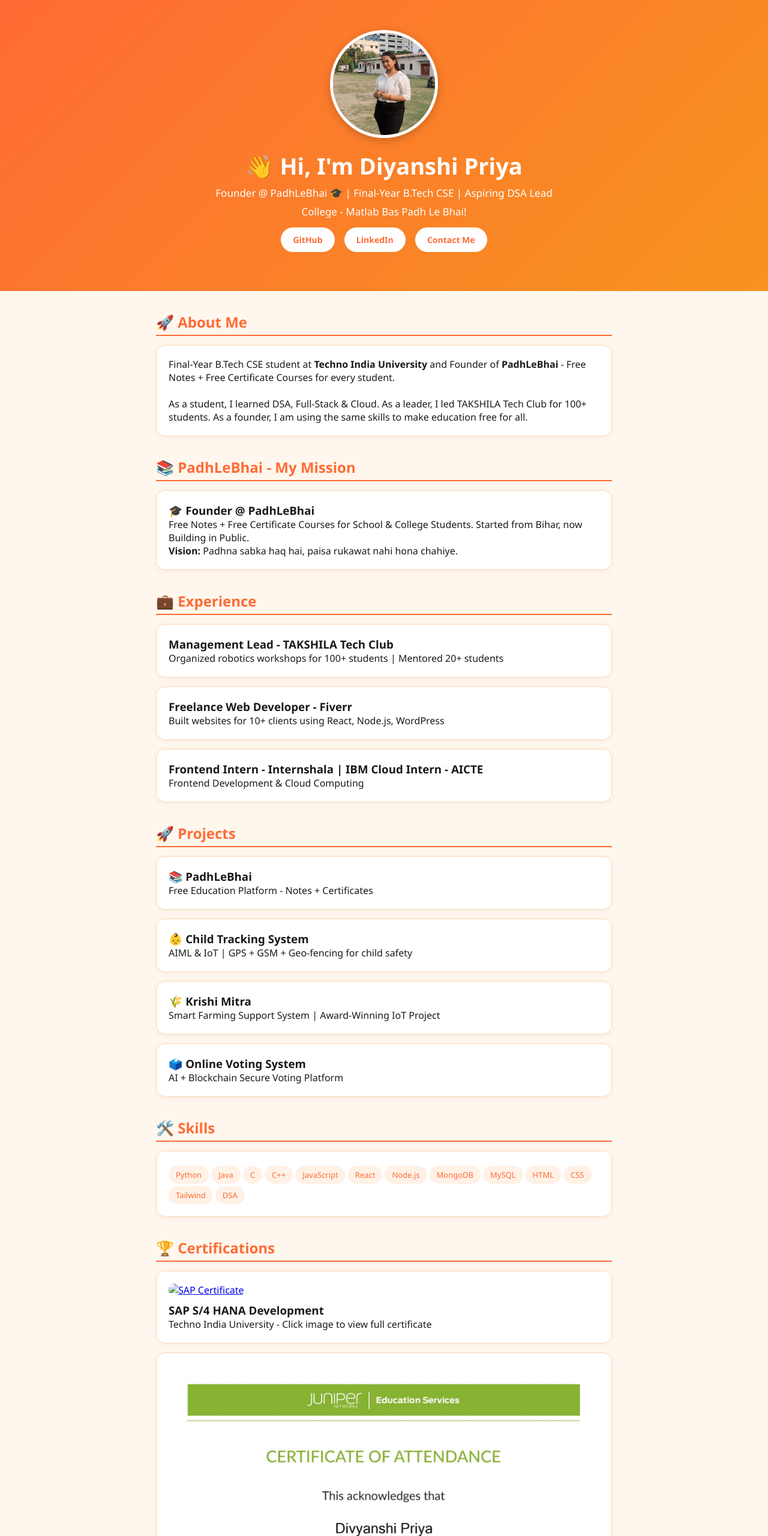
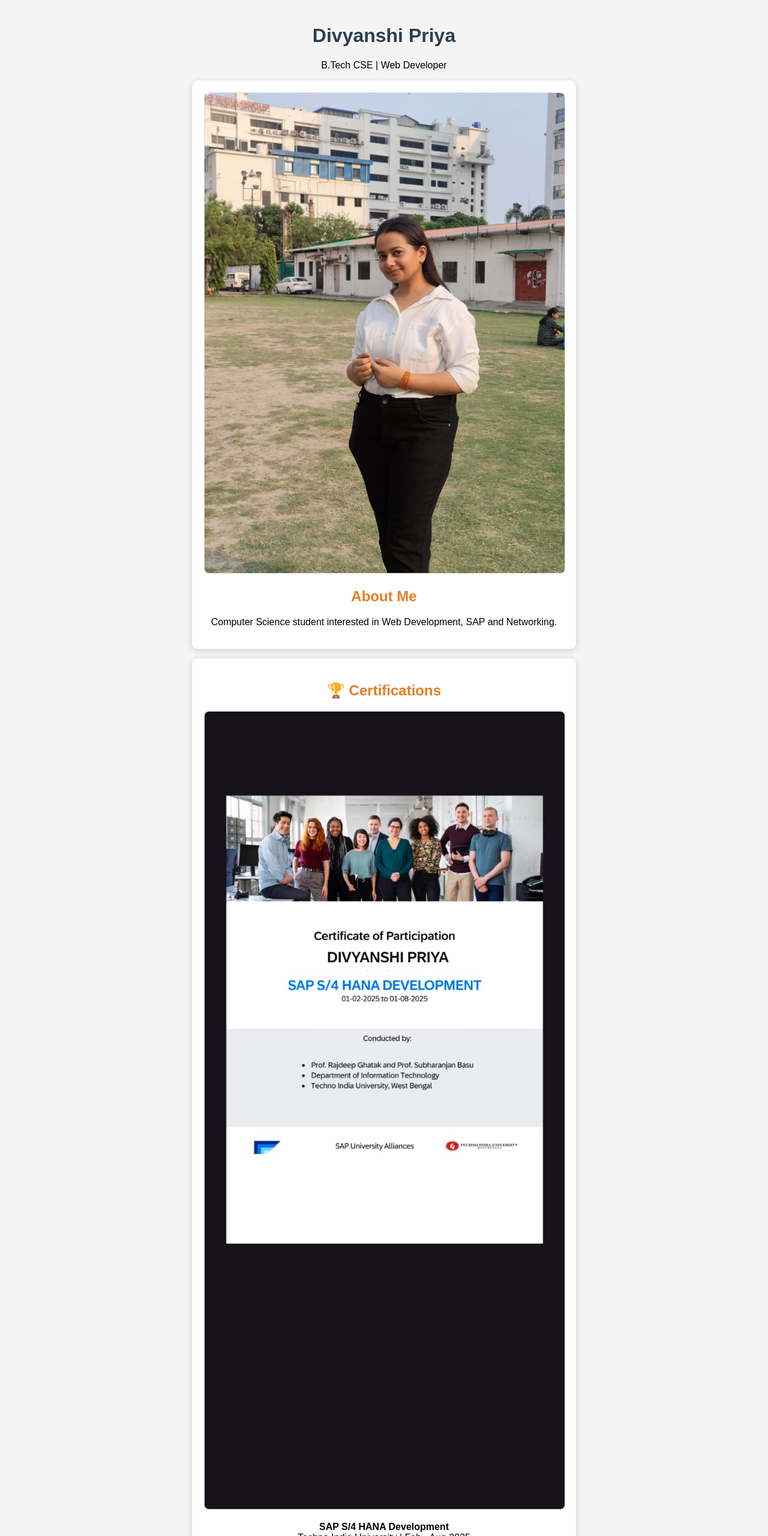
Before and after one commit to divyanshipriya8/protfolio, a plain HTML site: page index.html in a window 1280 px wide. Shown: the top 2560 px of the page at 60% size. Drawn offline with Linux system fonts and the light colour scheme.

Commit message:
Update index.html

```diff
--- a/index.html
+++ b/index.html
@@ -1,105 +1,56 @@
 <!DOCTYPE html>
-<html lang="en">
+<html>
 <head>
-<meta charset="UTF-8">
-<meta name="viewport" content="width=device-width, initial-scale=1.0">
-<title>Diyanshi Priya | Founder @ PadhLeBhai</title>
+<title>Divyanshi Priya - Portfolio</title>
 <style>
-*{margin:0;padding:0;box-sizing:border-box;font-family:'Segoe UI',sans-serif}
-body{background:#fff7ed;color:#1a1a1a}
-header{text-align:center;padding:50px 20px;background:linear-gradient(135deg,#ff6b35,#f7931e);color:white}
-header img{width:180px;height:180px;border-radius:50%;object-fit:cover;border:5px solid white;box-shadow:0 4px 15px rgba(0,0,0,0.2)}
-header h1{font-size:38px;margin-top:15px}
-header p{font-size:17px;margin-top:8px}
-.btn{display:inline-block;margin:15px 6px;padding:11px 20px;background:white;color:#ff6b35;border-radius:30px;text-decoration:none;font-weight:bold;font-size:14px}
-section{max-width:800px;margin:35px auto;padding:0 20px}
-h2{color:#ff6b35;margin-bottom:15px;border-bottom:2px solid #ff6b35;padding-bottom:5px}
-.card{background:#fff;border:1px solid #ffd8b3;padding:20px;border-radius:15px;margin-bottom:15px;box-shadow:0 2px 10px rgba(0,0,0,0.05)}
-.card img{width:100%;border-radius:10px;margin-bottom:10px}
-.tag{display:inline-block;background:#fff1e6;color:#ff6b35;padding:6px 12px;border-radius:20px;font-size:13px;margin:4px 4px 0 0}
-footer{text-align:center;padding:30px;background:#1a1a1a;color:white}
-footer a{color:#ff9a5a;text-decoration:none}
+body{font-family:Arial;background:#f4f4f4;margin:0;padding:20px;text-align:center}
+h1{color:#2c3e50}
+.card{background:white;padding:20px;margin:15px auto;max-width:600px;border-radius:10px;box-shadow:0 2px 8px #ccc}
+img{width:100%;border-radius:8px;border:1px solid #ddd}
+h2{color:#e67e22}
 </style>
 </head>
 <body>
 
-<header>
-<img src="me.jpeg" alt="Diyanshi Priya">
-<h1>👋 Hi, I'm Diyanshi Priya</h1>
-<p>Founder @ PadhLeBhai 🎓 | Final-Year B.Tech CSE | Aspiring DSA Lead</p>
-<p>College - Matlab Bas Padh Le Bhai!</p>
-<a class="btn" href="https://github.com/divyanshipriya08">GitHub</a>
-<a class="btn" href="https://www.linkedin.com/in/divyanshi-priya">LinkedIn</a>
-<a class="btn" href="mailto:divyanshikaushik.8@gmail.com">Contact Me</a>
-</header>
+<h1>Divyanshi Priya</h1>
+<p>B.Tech CSE | Web Developer</p>
 
-<section>
-<h2>🚀 About Me</h2>
 <div class="card">
-<p>Final-Year B.Tech CSE student at <b>Techno India University</b> and Founder of <b>PadhLeBhai</b> - Free Notes + Free Certificate Courses for every student.</p><br>
-<p>As a student, I learned DSA, Full-Stack & Cloud. As a leader, I led TAKSHILA Tech Club for 100+ students. As a founder, I am using the same skills to make education free for all.</p>
+<img src="me.jpeg">
+<h2>About Me</h2>
+<p>Computer Science student interested in Web Development, SAP and Networking.</p>
 </div>
-</section>
 
-<section>
-<h2>📚 PadhLeBhai - My Mission</h2>
 <div class="card">
-<h3>🎓 Founder @ PadhLeBhai</h3>
-<p>Free Notes + Free Certificate Courses for School & College Students. Started from Bihar, now Building in Public.</p>
-<p><b>Vision:</b> Padhna sabka haq hai, paisa rukawat nahi hona chahiye.</p>
+<h2>🏆 Certifications</h2>
+
+<img src="sapcertificate.jpeg">
+<p><b>SAP S/4 HANA Development</b><br>Techno India University | Feb - Aug 2025</p>
+<hr><br>
+
+<img src="junos.jpeg">
+<p><b>JNCIA - Juniper Networks</b></p>
+<hr><br>
+
+<img src="networking.jpeg">
+<p><b>Getting Started with Networking</b></p>
+<hr><br>
+
+<img src="networkingvirtual.jpeg">
+<p><b>Networking Virtual Internship</b><br>AICTE & EduSkills | Sep - Nov 2023</p>
 </div>
-</section>
 
-<section>
-<h2>💼 Experience</h2>
-<div class="card"><h3>Management Lead - TAKSHILA Tech Club</h3><p>Organized robotics workshops for 100+ students | Mentored 20+ students</p></div>
-<div class="card"><h3>Freelance Web Developer - Fiverr</h3><p>Built websites for 10+ clients using React, Node.js, WordPress</p></div>
-<div class="card"><h3>Frontend Intern - Internshala | IBM Cloud Intern - AICTE</h3><p>Frontend Development & Cloud Computing</p></div>
-</section>
+<div class="card">
+<h2>Projects</h2>
+<img src="projectscreenshot.jpeg">
+<p>Inventory Management System - SAP Project</p>
+</div>
 
-<section>
-<h2>🚀 Projects</h2>
-<div class="card"><h3>📚 PadhLeBhai</h3><p>Free Education Platform - Notes + Certificates</p></div>
-<div class="card"><h3>👶 Child Tracking System</h3><p>AIML & IoT | GPS + GSM + Geo-fencing for child safety</p></div>
-<div class="card"><h3>🌾 Krishi Mitra</h3><p>Smart Farming Support System | Award-Winning IoT Project</p></div>
-<div class="card"><h3>🗳️ Online Voting System</h3><p>AI + Blockchain Secure Voting Platform</p></div>
-</section>
-
-<section>
-<h2>🛠️ Skills</h2>
 <div class="card">
-<span class="tag">Python</span><span class="tag">Java</span><span class="tag">C</span><span class="tag">C++</span><span class="tag">JavaScript</span><span class="tag">React</span><span class="tag">Node.js</span><span class="tag">MongoDB</span><span class="tag">MySQL</span><span class="tag">HTML</span><span class="tag">CSS</span><span class="tag">Tailwind</span><span class="tag">DSA</span>
+<h2>Contact</h2>
+<p>divyanshipriya08@gmail.com</p>
+<p><a href="https://github.com/divyanshipriya08">GitHub</a> | <a href="https://www.linkedin.com/in/divyanshipriya08">LinkedIn</a></p>
 </div>
-</section>
-
-<section>
-<h2>🏆 Certifications</h2>
-<div class="card">
-<a href="sapcertificate.jpg" target="_blank"><img src="sapcertificate.jpg" alt="SAP Certificate"></a>
-<h3>SAP S/4 HANA Development</h3>
-<p>Techno India University - Click image to view full certificate</p>
-</div>
-<div class="card">
-<a href="junos.jpeg" target="_blank"><img src="junos.jpeg" alt="JNCIA Certificate"></a>
-<h3>JNCIA - Juniper Networks</h3>
-<p>Juniper Networks Certification</p>
-</div>
-<div class="card">
-<a href="networking.jpeg" target="_blank"><img src="networking.jpeg" alt="Networking Certificate"></a>
-<h3>Getting Started with Networking</h3>
-<p>Juniper Networks</p>
-</div>
-<div class="card">
-<a href="networkingvirtual.jpg" target="_blank"><img src="networkingvirtual.jpg" alt="Networking Virtual Internship"></a>
-<h3>Networking Virtual Internship</h3>
-<p>AICTE & EduSkills</p>
-</div>
-</section>
-
-<footer>
-<p>Made with ❤️ by Diyanshi Priya | Founder @ PadhLeBhai</p>
-<p><a href="https://github.com/divyanshipriya08">GitHub</a> | <a href="https://www.linkedin.com/in/divyanshi-priya">LinkedIn</a> | <a href="https://instagram.com/universebird3">Instagram</a></p>
-</footer>
 
 </body>
 </html>
```
